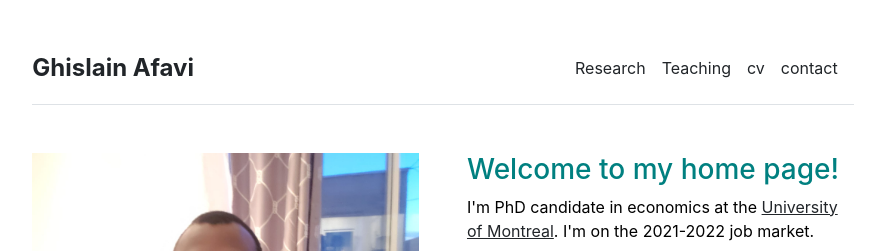
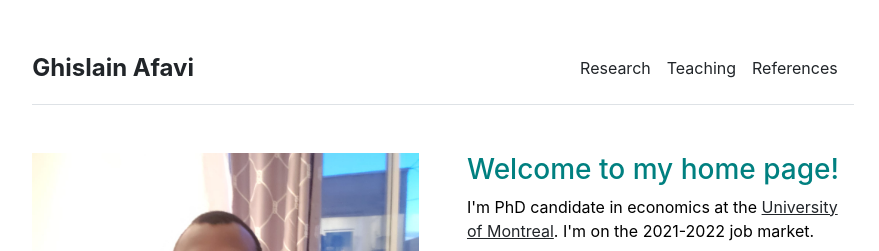
Before and after one commit to ghislainafavi/ghislainafavi.github.io, a Jekyll site: the page built from index.md, in a window 1280 px wide. Shown: the top 251 px of the page, without its empty margins (197-1076 px from the left). Built offline with Jekyll 4.4.1, drawn with Linux system fonts in a browser that asks for light colours.

Commit message:
Update settings.yml

```diff
--- a/_data/settings.yml
+++ b/_data/settings.yml
@@ -1,8 +1,7 @@
 menu:
-- {name: 'Research', url: '/publications'}
-- {name: 'Teaching', url: '/courses'}
-- {name: 'cv', url: '/cv'}
-- {name: 'contact', url: '/contact'}
+- {name: 'Research', url: '/Research'}
+- {name: 'Teaching', url: '/Teaching'}
+- {name: 'References', url: '/References'}
 
 Teaching:
 - {name: 'Vector Calculus', url: 'vector-calculus'}
```
